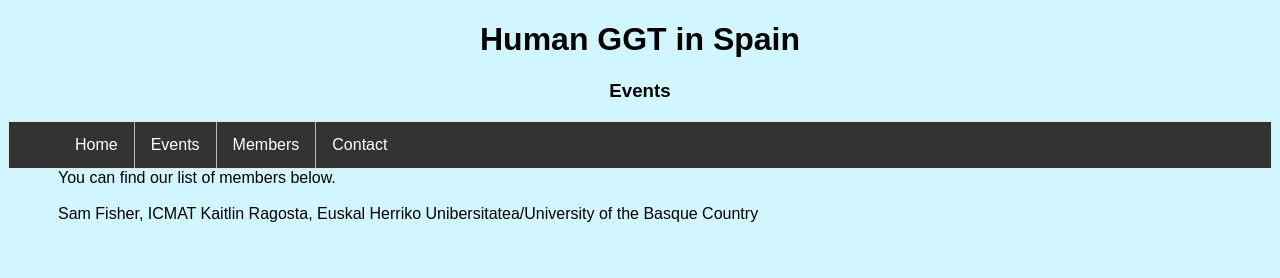
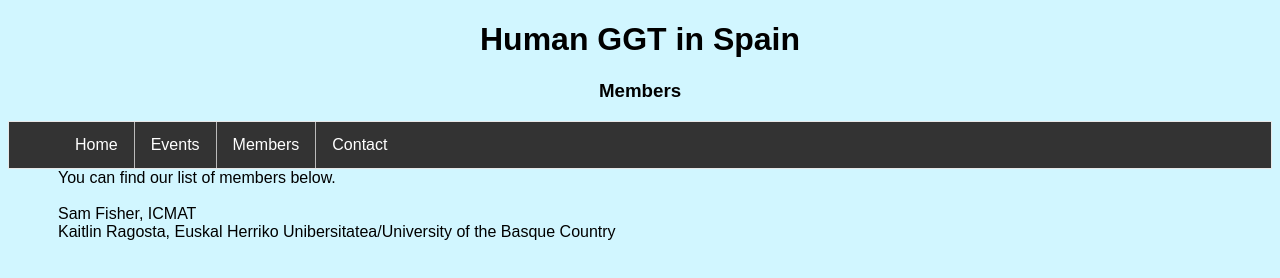
Before and after one commit to Human-GGT-In-Spain/Human-GGT-In-Spain.github.io, a plain HTML site: page members.html in a window 1280 px wide. Drawn offline with nearby package versions, Linux system fonts and the light colour scheme; a web font is replaced by a local one.

Commit message:
Fixed spacing and header

```diff
--- a/members.html
+++ b/members.html
@@ -158,7 +158,7 @@ var val = a = Math.floor((Math.random() * 4) + 1),
 <!--Thanks to Rob Kropholler for the above script-->
 
   <h1><span>Human GGT in Spain</span></h1>
-  <h3>Events</h3>
+  <h3>Members</h3>
 </div>
 </div>
 
@@ -177,6 +177,7 @@ var val = a = Math.floor((Math.random() * 4) + 1),
 You can find our list of members below.
 <br><br>
 Sam Fisher, ICMAT
+<br>
 Kaitlin Ragosta, Euskal Herriko Unibersitatea/University of the Basque Country
 
 </div>
```
